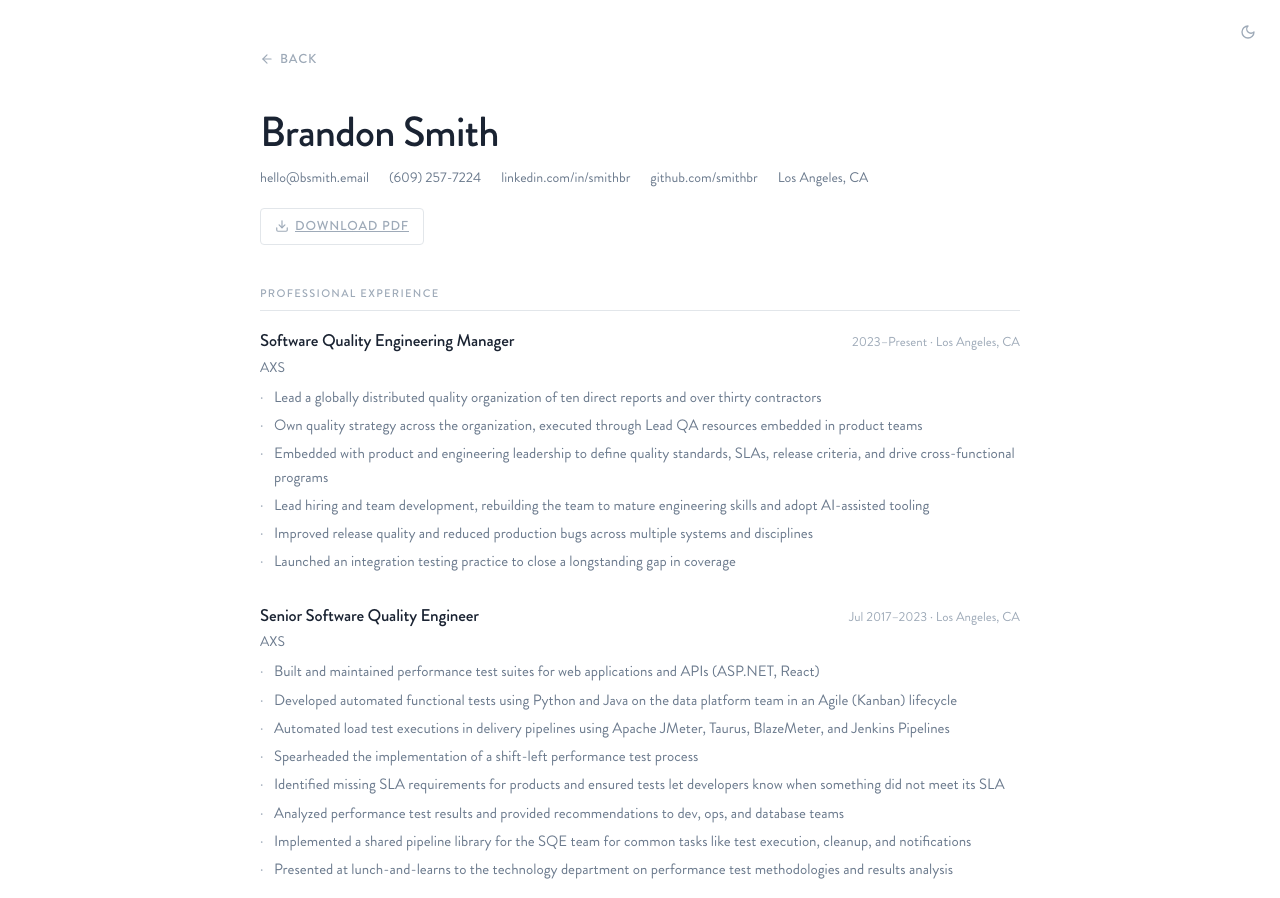
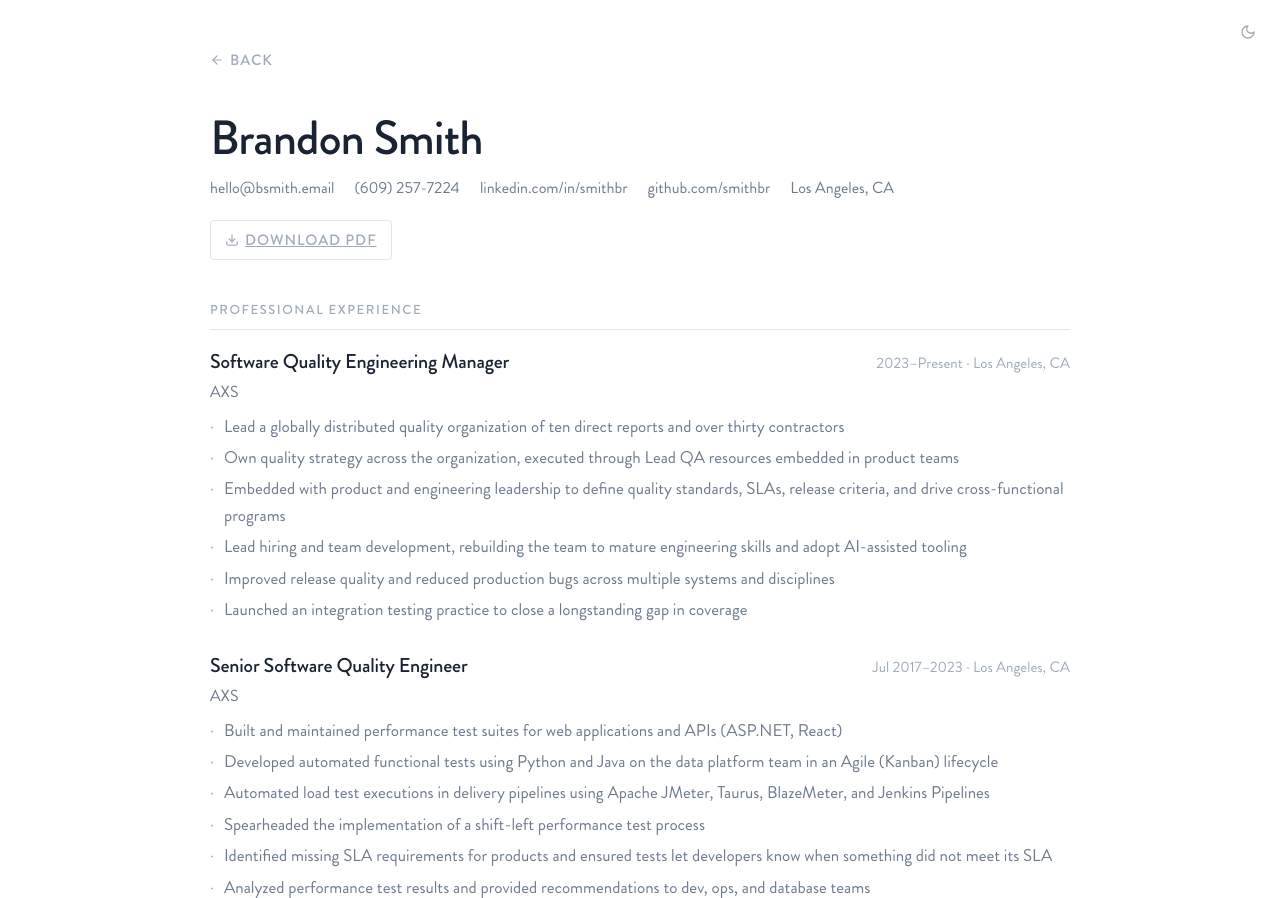
Before and after one commit to smithbr/smithbr.github.io, a website: page resume.html in a window 1280 px wide. Shown: the top 898 px of the page. Drawn offline with Linux system fonts and the light colour scheme.

Commit message:
Increase homepage and resume sizing

```diff
--- a/assets/resume.css
+++ b/assets/resume.css
@@ -48,7 +48,7 @@ body {
   background-color: var(--color-bg);
   font-family: "Brandon Grotesque", sans-serif;
   color: var(--color-title);
-  padding: 48px 24px;
+  padding: 48px 16px;
   line-height: 1.6;
 }
 
@@ -58,7 +58,7 @@ body {
 }
 
 .container {
-  max-width: 760px;
+  max-width: 860px;
   margin: 0 auto;
   animation: fadein 0.5s ease-out;
 }
@@ -70,7 +70,7 @@ header {
 }
 
 header h1 {
-  font-size: 42px;
+  font-size: 48px;
   font-weight: 500;
   letter-spacing: -0.02em;
   line-height: 1.1;
@@ -82,7 +82,7 @@ header h1 {
   display: flex;
   flex-wrap: wrap;
   gap: 8px 20px;
-  font-size: 14px;
+  font-size: 16px;
   color: var(--color-desc);
   margin-bottom: 20px;
 }
@@ -102,7 +102,7 @@ header h1 {
   align-items: center;
   gap: 6px;
   font-family: "Brandon Grotesque", sans-serif;
-  font-size: 13px;
+  font-size: 15px;
   font-weight: 500;
   text-transform: uppercase;
   letter-spacing: 0.06em;
@@ -127,7 +127,7 @@ section {
 }
 
 section h2 {
-  font-size: 11px;
+  font-size: 13px;
   font-weight: 500;
   text-transform: uppercase;
   letter-spacing: 0.12em;
@@ -157,21 +157,21 @@ section h2 {
 }
 
 .job-title {
-  font-size: 17px;
+  font-size: 20px;
   font-weight: 500;
   letter-spacing: -0.01em;
   color: var(--color-title);
 }
 
 .job-company {
-  font-size: 14px;
+  font-size: 16px;
   font-weight: 400;
   color: var(--color-desc);
   margin-top: 1px;
 }
 
 .job-meta {
-  font-size: 13px;
+  font-size: 15px;
   color: var(--color-nav);
   text-align: right;
   white-space: nowrap;
@@ -183,7 +183,7 @@ section h2 {
 }
 
 .job ul li {
-  font-size: 15px;
+  font-size: 17px;
   font-weight: 400;
   color: var(--color-desc);
   line-height: 1.55;
@@ -210,19 +210,19 @@ section h2 {
 }
 
 .achievement-title {
-  font-size: 15px;
+  font-size: 17px;
   font-weight: 500;
   color: var(--color-title);
 }
 
 .achievement-meta {
-  font-size: 13px;
+  font-size: 15px;
   color: var(--color-nav);
   margin-bottom: 4px;
 }
 
 .achievement-desc {
-  font-size: 14px;
+  font-size: 16px;
   color: var(--color-desc);
 }
 
@@ -237,7 +237,7 @@ section h2 {
 }
 
 .skills-label {
-  font-size: 11px;
+  font-size: 13px;
   font-weight: 500;
   text-transform: uppercase;
   letter-spacing: 0.12em;
@@ -246,7 +246,7 @@ section h2 {
 }
 
 .skills-list {
-  font-size: 15px;
+  font-size: 17px;
   color: var(--color-desc);
   line-height: 1.6;
 }
@@ -257,7 +257,7 @@ section h2 {
   display: inline-flex;
   align-items: center;
   gap: 6px;
-  font-size: 13px;
+  font-size: 15px;
   font-weight: 500;
   text-transform: uppercase;
   letter-spacing: 0.06em;
--- a/assets/style.css
+++ b/assets/style.css
@@ -68,7 +68,7 @@ body {
 
 .container nav {
   color: var(--color-nav);
-  font-size: 15px;
+  font-size: 17px;
   font-weight: 500;
   text-transform: uppercase;
   display: flex;
@@ -89,7 +89,7 @@ body {
 
 h1 {
   color: var(--color-title);
-  font-size: 42px;
+  font-size: 48px;
   font-weight: 500;
   letter-spacing: -0.02em;
   line-height: 1.1;
@@ -98,14 +98,14 @@ h1 {
 
 h2 {
   color: var(--color-desc);
-  font-size: 21px;
+  font-size: 24px;
   font-weight: 400;
   margin-bottom: 12px;
 }
 
 .location {
   color: var(--color-nav);
-  font-size: 13px;
+  font-size: 15px;
   font-weight: 500;
   text-transform: uppercase;
   letter-spacing: 0.08em;
@@ -126,7 +126,7 @@ h2 {
 
 .bio {
   color: var(--color-desc);
-  font-size: 16px;
+  font-size: 19px;
   font-weight: 400;
   line-height: 1.6;
   margin-bottom: 28px;
@@ -169,7 +169,7 @@ a.active {
 @media (max-width: 480px) {
   .container nav {
     gap: 14px 20px;
-    font-size: 13px;
+    font-size: 15px;
   }
 
 }
```
